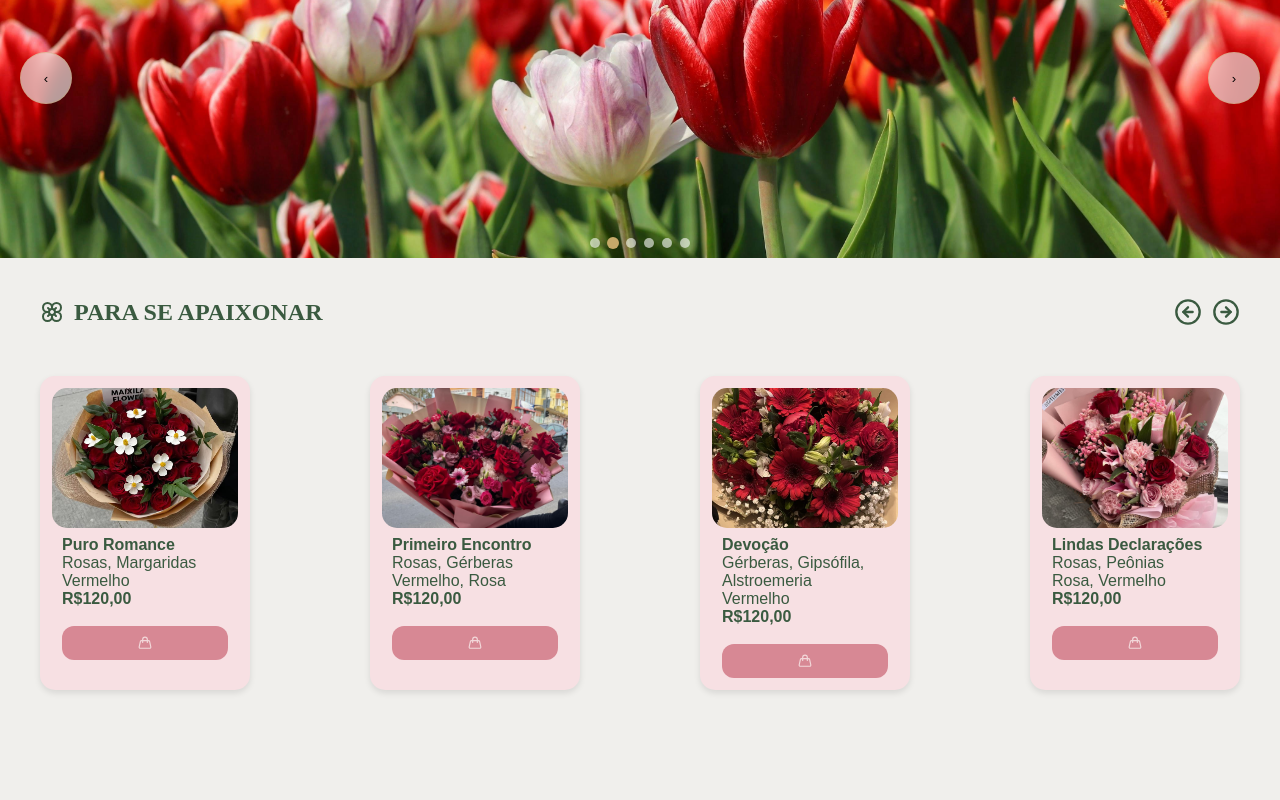
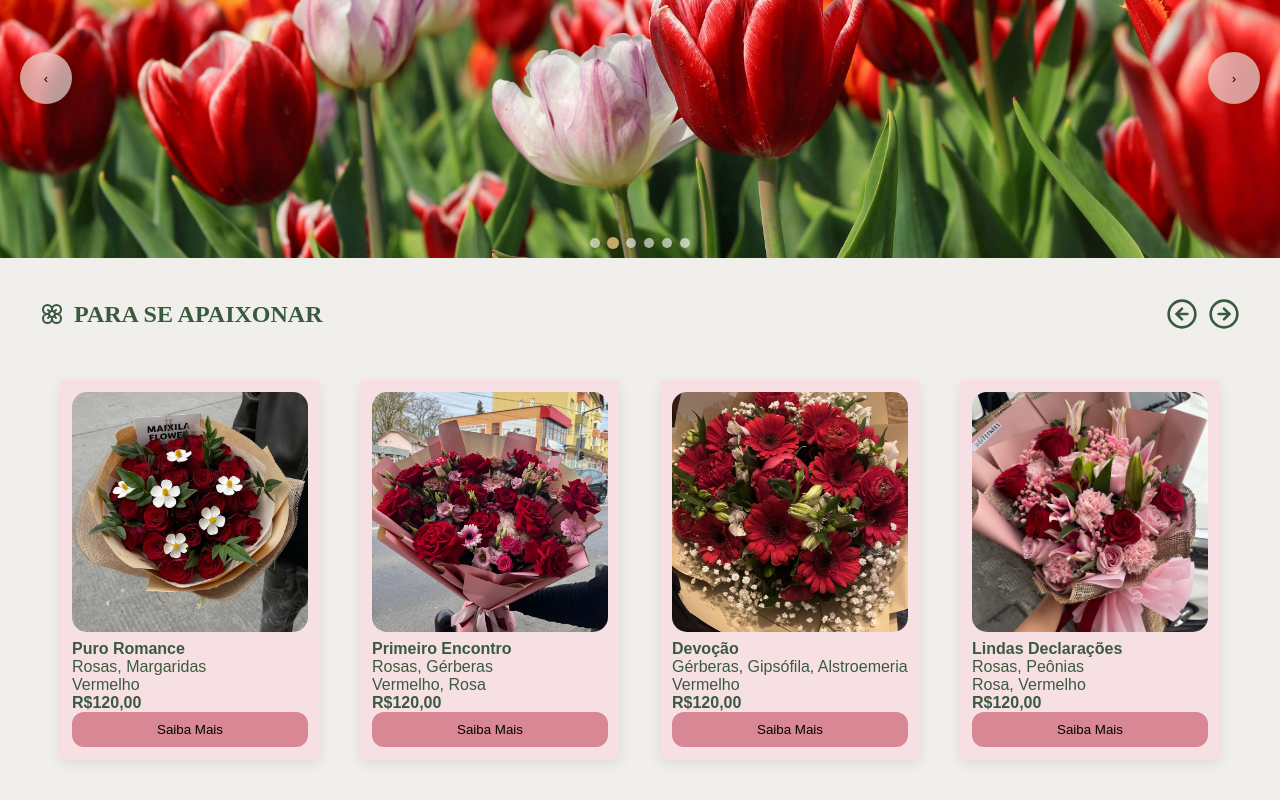
Before and after one commit to r4v1-3l/site-floricultura-lirium, a React (Vite) app: page / in a window 1280 px wide. Shown: the part 252-1052 px from the top of the page. Before the commit the page ends 982 px from the top, so only its background shows below. Built offline with nearby package versions, Linux system fonts and the light colour scheme; grey boxes are pictures that could not be loaded; a web font is replaced by a local one.

Commit message:
modal dos cards adicionado

```diff
--- a/src/App.css
+++ b/src/App.css
@@ -1,9 +1,7 @@
 .lirium-app{
-  /* background-color: #ffffff; */
-
   display: flex;
   flex-direction: column;
-  align-items: center;
+  align-items: stretch;
 }
 
 .lirium-main{
@@ -11,58 +9,62 @@
   display: flex;
   flex-direction: column;
   padding-top: 150px;
+  width: 100%;
 }
 
 .lirium-content{
   padding: 40px;
+  width: 100%;
+  max-width: 1600px;
+  margin: 0 auto;
 }
 
-
-
+/* HEADER */
 .section-header {
   display: flex;
   align-items: center;
-  justify-content: space-between; /* joga setas pra direita */
+  justify-content: space-between;
   width: 100%;
 }
 
-/* Agrupa flor + título */
 .title-wrapper {
   position: relative;
   display: flex;
   align-items: center;
 }
 
-/* Flor atrás */
 .flower-bg {
   position: absolute;
   left: 0;
   top: 50%;
   transform: translateY(-50%);
   z-index: 0;
-  opacity: 0.4; /* opcional */
+  opacity: 0.4;
 }
 
-/* Título na frente */
 .section-title {
   position: relative;
   z-index: 1;
-  margin-left: 10px; /* espaço pra flor aparecer */
+  margin-left: 10px;
 }
 
-/* Setas no final */
 .arrows {
   display: flex;
   gap: 10px;
 }
 
+/* GRID (agora só estrutura, sem grid real) */
+.lirium-grid{
+  margin-top: 50px;
+  width: 100%;
+}
 
+/* CONTAINER DOS CARDS */
+.cards-container{
+  display: flex;
+  gap: 40px;
+  width: 100%;
+  align-items: stretch;
+  justify-content: center;
 
-.lirium-grid{
-  z-index: 90;
-  margin-top: 50px;
-
-  display: grid;
-  grid-template-columns: repeat(4, 1fr);
-  gap: 120px;
 }
--- a/src/App.jsx
+++ b/src/App.jsx
@@ -4,6 +4,7 @@ import { Header } from './components/Header';
 import { Carousel } from './components/Carousel';
 import { Cards } from './components/Cards';
 import { flowersData } from './data/cards';
+import { CardsModal } from './components/CardsModal';
 
 import { useState } from 'react';
 
@@ -20,6 +21,7 @@ function App() {
   const [openSearch, setOpenSearch] = useState(false);
   const [search, setSearch] = useState('');
   const [activeTab, setActiveTab] = useState('currentEvent');
+  const [selectedCard, setSelectedCard] = useState(null);
 
   const filtredFlowers = flowersData.filter((flower) => {
     const matchesSearch =
@@ -35,6 +37,7 @@ function App() {
               true;
 
     return matchesSearch && matchesTab;
+
   });
 
   return (
@@ -80,13 +83,14 @@ function App() {
             </div>
 
             <div className='arrows'>
-              <CircleArrowLeft size={28}/>
-              <CircleArrowRight size={28}/>
+              <CircleArrowLeft size={28} className="icon-btn" />
+              <CircleArrowRight size={28}className="icon-btn" />
             </div>
           </div>
 
           <div className="lirium-grid">
 
+            <div className="cards-container">
             {filtredFlowers.length > 0 ? (
               filtredFlowers.map((g) => (
                 <Cards
@@ -96,9 +100,10 @@ function App() {
                   colors={g.colors}
                   price={g.price}
                   image={g.image}
+
+                  onAbout={() => setSelectedCard(g)}
                 />
-              ))
-            ) : (
+              ))) : (
               <p>{activeTab === 'currentEvent' && 'Eventos recentes'}
                 {activeTab === 'bouquets' && 'Arranjos de flores'}
                 {activeTab === 'extras' && 'Arranjos extras'}
@@ -106,10 +111,17 @@ function App() {
                 {activeTab === 'aboutUs' && 'Sobre os desenvolvedores'}
               </p>
             )}
+            </div>
 
           </div>
         </div>
       </div>
+
+      <CardsModal
+        flower={selectedCard}
+        onClose={() => setSelectedCard(null)}
+      />
+
     </div>
   )
 }
--- a/src/components/Cards.css
+++ b/src/components/Cards.css
@@ -1,39 +1,48 @@
 .lirium-card {
-  background-color: #f7e0e3; /* rosa claro */
-  border-radius: 15px;
-  width: 100%;
+  background-color: #f7e0e3;
   padding: 12px;
-  box-shadow: 0 3px 6px rgba(0,0,0,0.1);
+  box-shadow:
+    0 0 0 1px rgba(255,255,255,0.5),
+    0 10px 25px rgba(0,0,0,0.05);
+
+  width: 260px;
+  height: 380px;
 
   display: flex;
   flex-direction: column;
-  align-items: center;
-  box-sizing: border-box;
+  overflow: hidden;
+  position: relative;
+
+  transition:
+        transform 0.35s ease,
+        box-shadow 0.35s ease;
+
+    box-shadow: 0 4px 12px rgba(0,0,0,0.08);
 
   font-family: 'Arial', sans-serif;
 }
 
-.lirium-card:hover {
-  transform: translateY(-5px);
-  scale: 1.05;
+.lirium-card:hover{
+    transform: translateY(-8px) scale(1.02);
+
+    box-shadow:
+        0 18px 35px rgba(0,0,0,0.12),
+        0 8px 15px rgba(0,0,0,0.08);
 }
 
+/* IMAGEM */
 .card-img {
   width: 100%;
-  height: 140px;
+  height: 240px;
   object-fit: cover;
   border-radius: 15px;
   margin-bottom: 8px;
+  transition: all 0.4s ease;
 }
 
-.card-info {
-  width: 100%;
-  text-align: left;
-  padding: 0 10px;
-}
-
-.buy-btn {
-  background-color: #d78894; /* tom rosa mais forte */
+/* BOTÃO */
+.about-btn {
+  background-color: #d78894;
   width: 100%;
   border: none;
   border-radius: 12px;
@@ -48,6 +57,6 @@
   transition: background-color 0.3s ease;
 }
 
-.buy-btn:hover {
+.about-btn:hover {
   background-color: #c46c78;
 }
--- a/src/components/Cards.jsx
+++ b/src/components/Cards.jsx
@@ -1,22 +1,30 @@
 import './Cards.css';
-import {Handbag} from 'lucide-react';
+import { Handbag } from 'lucide-react';
 
-export function Cards({title, flowers, colors, price, image}){
+export function Cards({ title, about, flowers, colors, price, image, onAbout }) {
 
-    return(
-        <div className="lirium-card">
-            <img src={image} alt={title} className='card-img' />
+  return (
+    <div className="lirium-card">
+      <img src={image} alt={title} className="card-img" />
 
-            <div className="card-info">
-                <h4>{title}</h4>
-                <p>{Array.isArray(flowers) ? flowers.join(", ") : flowers}</p>
-                <p>{Array.isArray(colors) ? colors.join(", ") : colors}</p>
-                <h4>{price}</h4>
+      <div className="card-info">
+        <h4 className="card-title">{title}</h4>
 
-                <br />
-                <button className="buy-btn"><Handbag size={14} fill='none' stroke='#F2D7D9'/></button>
-            </div>
+          <p className="card-extra">{about}</p>
+          <p className="card-flowers">
+            {Array.isArray(flowers) ? flowers.join(", ") : flowers}
+          </p>
+          <p className="card-colors">
+            {Array.isArray(colors) ? colors.join(", ") : colors}
+          </p>
+        </div>
 
+        <div className="card-footer">
+          <h4 className="card-price">{price}</h4>
+          <button className="about-btn" onClick={onAbout}>
+            <p>Saiba Mais</p>
+          </button>
         </div>
-    )
+      </div>
+  );
 }
--- /dev/null
+++ b/src/components/CardsModal.css
@@ -0,0 +1,295 @@
+.modal-overlay{
+    position: fixed;
+    inset: 0;
+
+    background: rgba(0, 0, 0, 0.65);
+    backdrop-filter: blur(6px);
+
+    display: flex;
+    align-items: center;
+    justify-content: center;
+
+    padding: 24px;
+
+    z-index: 999;
+
+    animation: fadeIn 0.25s ease;
+}
+
+.modal-content{
+    width: 100%;
+    max-width: 1050px;
+    min-height: 620px;
+
+    background: #fff;
+
+    overflow: hidden;
+
+    display: flex;
+
+    position: relative;
+
+    box-shadow:
+        0 25px 50px rgba(0,0,0,0.18),
+        0 10px 25px rgba(214,128,151,0.10);
+
+    animation: modalUp 0.35s ease;
+}
+
+/* BOTÃO FECHAR */
+
+.close-btn{
+    position: absolute;
+
+    top: 22px;
+    right: 22px;
+
+    width: 42px;
+    height: 42px;
+
+    border: none;
+    border-radius: 50%;
+
+    background: rgba(255,255,255,0.85);
+
+    display: flex;
+    align-items: center;
+    justify-content: center;
+
+    cursor: pointer;
+
+    z-index: 5;
+
+    transition:
+        transform 0.25s ease,
+        background 0.25s ease;
+}
+
+.close-btn:hover{
+    transform: scale(1.08);
+
+    background: #fff;
+}
+
+/* LADO ESQUERDO */
+
+.modal-body{
+    width: 45%;
+
+    padding: 55px 50px;
+
+    display: flex;
+    flex-direction: column;
+    justify-content: center;
+
+    gap: 22px;
+
+    background:
+        linear-gradient(
+            180deg,
+            #fff,
+            #fff8fa
+        );
+}
+
+/* CATEGORIA */
+
+.modal-category{
+    width: fit-content;
+
+    padding: 8px 16px;
+
+    border-radius: 999px;
+
+    background: rgba(214,128,151,0.12);
+
+    color: rgb(194, 84, 121);
+
+    font-size: 0.85rem;
+    font-weight: 600;
+    letter-spacing: 1px;
+}
+
+/* TITULO */
+
+.modal-body h2{
+    font-size: 2.8rem;
+    font-weight: 700;
+
+    color: #222;
+
+    line-height: 1.1;
+}
+
+/* DESCRIÇÃO */
+
+.description{
+    font-size: 1rem;
+    line-height: 1.8;
+
+    color: #555;
+}
+
+/* INFORMAÇÕES */
+
+.modal-info{
+    display: flex;
+    flex-direction: column;
+
+    gap: 14px;
+}
+
+.modal-info p{
+    font-size: 0.95rem;
+
+    color: #444;
+}
+
+.modal-info strong{
+    color: rgb(194, 84, 121);
+}
+
+/* PREÇO */
+
+.modal-price{
+    font-size: 2rem;
+    font-weight: 700;
+
+    color: rgb(194, 84, 121);
+}
+
+/* BOTÃO */
+
+.buy-btn{
+    margin-top: 12px;
+
+    width: 100%;
+    height: 58px;
+
+    border: none;
+    border-radius: 18px;
+
+    background:
+        linear-gradient(
+            135deg,
+            rgb(214,128,151),
+            rgb(194,84,121)
+        );
+
+    color: white;
+
+    font-size: 1rem;
+    font-weight: 600;
+
+    cursor: pointer;
+
+    transition:
+        transform 0.25s ease,
+        box-shadow 0.25s ease;
+}
+
+.buy-btn:hover{
+    transform: translateY(-2px);
+
+    box-shadow:
+        0 12px 24px rgba(214,128,151,0.28);
+}
+
+/* LADO DIREITO */
+
+.modal-banner{
+    width: 52%;
+
+    height: 620px;
+
+    object-fit: cover;
+    object-position: center;
+
+    flex-shrink: 0;
+
+    background: #f5f5f5;
+}
+
+/* ANIMAÇÕES */
+
+@keyframes fadeIn{
+    from{
+        opacity: 0;
+    }
+
+    to{
+        opacity: 1;
+    }
+}
+
+@keyframes modalUp{
+    from{
+        opacity: 0;
+        transform: translateY(20px) scale(0.96);
+    }
+
+    to{
+        opacity: 1;
+        transform: translateY(0) scale(1);
+    }
+}
+
+/* RESPONSIVO */
+
+@media (max-width: 900px){
+
+    .modal-content{
+        flex-direction: column-reverse;
+
+        max-width: 95%;
+        min-height: auto;
+    }
+
+    .modal-banner{
+        width: 100%;
+        height: 320px;
+    }
+
+    .modal-body{
+        width: 100%;
+
+        padding: 38px 28px;
+    }
+
+    .modal-body h2{
+        font-size: 2rem;
+    }
+}
+
+@media (max-width: 600px){
+
+    .modal-overlay{
+        padding: 12px;
+    }
+
+    .modal-content{
+        border-radius: 24px;
+    }
+
+    .modal-banner{
+        height: 260px;
+    }
+
+    .modal-body{
+        padding: 28px 22px;
+        gap: 18px;
+    }
+
+    .modal-body h2{
+        font-size: 1.7rem;
+    }
+
+    .description{
+        font-size: 0.92rem;
+        line-height: 1.6;
+    }
+
+    .buy-btn{
+        height: 52px;
+    }
+}
--- /dev/null
+++ b/src/components/CardsModal.jsx
@@ -0,0 +1,31 @@
+import "./CardsModal.css";
+import { X } from "lucide-react";
+
+export function CardsModal({ flower, onClose}) {
+    if (!flower) return null;
+
+    return (
+        <div className="modal-overlay" onClick={onClose}>
+            <div className="modal-content" onClick={(e) => e.stopPropagation()}>
+                <button className="close-btn" onClick={onClose}>
+                    <X/>
+                </button>
+
+                <img src={flower.image} alt={flower.title} className="modal-banner" />
+
+                <div className="modal-body">
+                    <span className="modal-category">{flower.category}</span>
+                    <h2>{flower.title}</h2>
+                    <p className="description">
+                        {flower.about}
+                    </p>
+
+                    <button className="buy-btn">Adicionar ao Carrinho</button>
+
+                </div>
+
+            </div>
+
+        </div>
+    )
+}
--- a/src/components/Header.jsx
+++ b/src/components/Header.jsx
@@ -47,7 +47,7 @@ export function Header({ search, setSearch, openSearch, setOpenSearch, activeTab
                     <div className="dashboard">
 
                         <div className="icon-btn">
-                            <User size={22} fill='none' stroke='#3A5A40' className='' />
+                            <User size={22} fill='none' stroke='#3A5A40' />
                         </div>
                         <div className="icon-btn">
                             <Handbag size={22} fill='none' stroke='#3A5A40' />
```
Also changed, not shown: src/data/cards.js (+8 -4 lines).
